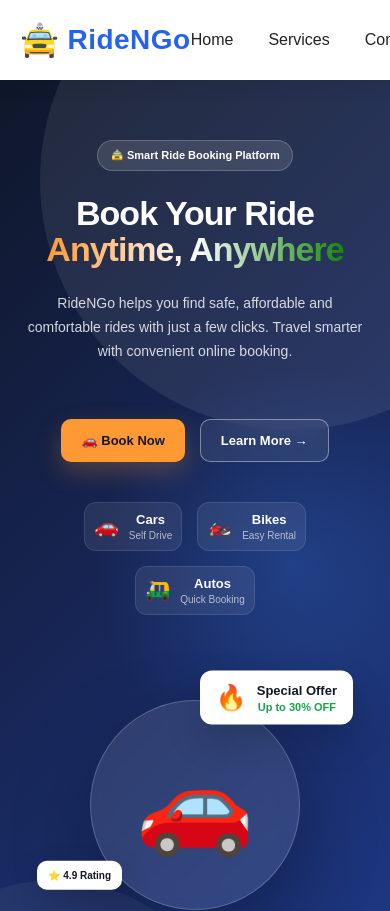
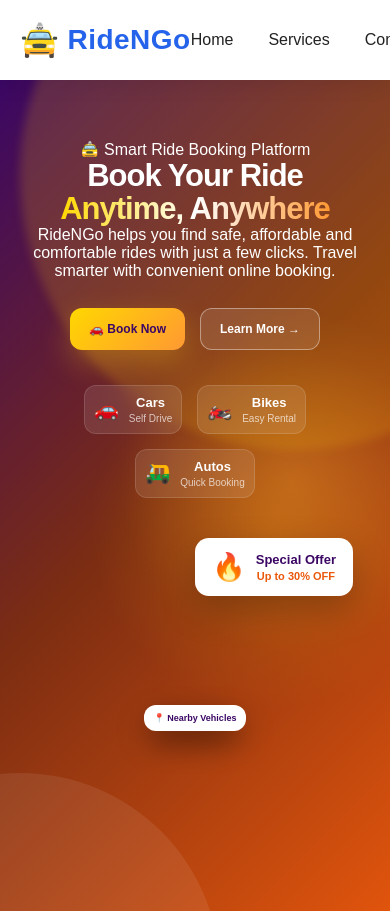
Before and after one commit to ponnadachakravarthi219-cloud/RideNGo, a React (Vite) app in the folder Frontend/: page /home in a window 390 px wide. Shown: the top 911 px of the page. Built offline with nearby package versions, Linux system fonts and the light colour scheme.

Commit message:
adding update

```diff
--- a/Frontend/src/components/Welcome/Welcome.css
+++ b/Frontend/src/components/Welcome/Welcome.css
@@ -1,44 +1,52 @@
+
 /* =========================================
-   WELCOME / HERO SECTION
+   RIDENGO GANESH CHATURTHI HERO
 ========================================= */
 
 .welcome-section {
   position: relative;
-
-  min-height: 650px;
+  min-height: 700px;
 
   display: flex;
-
   align-items: center;
 
   overflow: hidden;
 
   background:
+    radial-gradient(
+      circle at 75% 45%,
+      rgba(255, 153, 51, 0.35),
+      transparent 30%
+    ),
     linear-gradient(
       135deg,
-      #0f172a 0%,
-      #172554 45%,
-      #1e3a8a 100%
+      #3b0764 0%,
+      #7c2d12 45%,
+      #ea580c 100%
     );
 }
 
 
-/* Background decoration */
+/* =========================================
+   BACKGROUND GLOW
+========================================= */
 
 .welcome-section::before {
   content: "";
 
   position: absolute;
 
-  width: 500px;
-  height: 500px;
+  width: 550px;
+  height: 550px;
 
   border-radius: 50%;
 
-  right: -150px;
-  top: -150px;
+  right: -180px;
+  top: -180px;
 
-  background: rgba(255, 255, 255, 0.08);
+  background: rgba(255, 193, 7, 0.18);
+
+  filter: blur(5px);
 }
 
 
@@ -47,19 +55,60 @@
 
   position: absolute;
 
-  width: 350px;
-  height: 350px;
+  width: 400px;
+  height: 400px;
 
   border-radius: 50%;
 
-  left: -120px;
-  bottom: -180px;
+  left: -180px;
+  bottom: -200px;
 
-  background: rgba(255, 255, 255, 0.05);
+  background: rgba(255, 255, 255, 0.08);
 }
 
 
-/* Overlay */
+/* =========================================
+   FESTIVE GLOW
+========================================= */
+
+.festive-glow {
+  position: absolute;
+
+  border-radius: 50%;
+
+  filter: blur(60px);
+
+  animation: glowMove 6s ease-in-out infinite;
+}
+
+
+.glow-one {
+  width: 180px;
+  height: 180px;
+
+  left: 40%;
+  top: 10%;
+
+  background: rgba(255, 193, 7, 0.35);
+}
+
+
+.glow-two {
+  width: 150px;
+  height: 150px;
+
+  right: 25%;
+  bottom: 5%;
+
+  background: rgba(255, 87, 34, 0.4);
+
+  animation-delay: 2s;
+}
+
+
+/* =========================================
+   OVERLAY
+========================================= */
 
 .welcome-overlay {
   position: absolute;
@@ -68,22 +117,25 @@
 
   background:
     radial-gradient(
-      circle at 75% 50%,
-      rgba(59, 130, 246, 0.25),
+      circle at 70% 50%,
+      rgba(255, 193, 7, 0.22),
       transparent 35%
     );
+
+  pointer-events: none;
 }
 
 
-/* Main container */
+/* =========================================
+   MAIN CONTAINER
+========================================= */
 
 .welcome-container {
   position: relative;
 
-  z-index: 2;
+  z-index: 5;
 
   width: 90%;
-
   max-width: 1250px;
 
   margin: auto;
@@ -111,33 +163,52 @@
 }
 
 
-.tag {
+/* =========================================
+   FESTIVAL TAG
+========================================= */
+
+.festival-tag {
   display: inline-block;
 
-  padding: 10px 18px;
+  padding: 11px 20px;
 
   border-radius: 30px;
 
-  background: rgba(255, 255, 255, 0.12);
+  background:
+    linear-gradient(
+      90deg,
+      rgba(255, 193, 7, 0.25),
+      rgba(255, 255, 255, 0.12)
+    );
 
-  border: 1px solid rgba(255, 255, 255, 0.2);
+  border: 1px solid rgba(255, 193, 7, 0.55);
+
+  color: #fff3cd;
 
   font-size: 14px;
 
-  font-weight: 700;
+  font-weight: 800;
+
+  letter-spacing: 0.5px;
 
   backdrop-filter: blur(10px);
 
   margin-bottom: 25px;
+
+  animation: tagPulse 2.5s infinite;
 }
 
+
+/* =========================================
+   HEADING
+========================================= */
 
 .welcome-content h1 {
   margin: 0;
 
-  font-size: 64px;
+  font-size: 58px;
 
-  line-height: 1.05;
+  line-height: 1.08;
 
   font-weight: 900;
 
@@ -149,9 +220,9 @@
   background:
     linear-gradient(
       90deg,
-      #ff9933,
+      #ffd700,
       #ffffff,
-      #138808
+      #ff9933
     );
 
   -webkit-background-clip: text;
@@ -162,7 +233,11 @@
 }
 
 
-.welcome-content p {
+/* =========================================
+   DESCRIPTION
+========================================= */
+
+.festival-text {
   max-width: 650px;
 
   margin: 25px 0;
@@ -171,7 +246,86 @@
 
   line-height: 1.8;
 
-  color: rgba(255, 255, 255, 0.82);
+  color: rgba(255, 255, 255, 0.9);
+}
+
+
+/* =========================================
+   FESTIVAL OFFER BOX
+========================================= */
+
+.festival-offer {
+  width: fit-content;
+
+  display: flex;
+
+  align-items: center;
+
+  gap: 15px;
+
+  padding: 14px 22px;
+
+  margin-top: 20px;
+
+  border-radius: 16px;
+
+  background:
+    linear-gradient(
+      135deg,
+      rgba(255, 193, 7, 0.25),
+      rgba(255, 255, 255, 0.1)
+    );
+
+  border: 1px solid rgba(255, 215, 0, 0.5);
+
+  box-shadow:
+    0 15px 40px rgba(0, 0, 0, 0.2);
+
+  backdrop-filter: blur(15px);
+}
+
+
+.offer-icon {
+  font-size: 42px;
+
+  animation:
+    ganeshaBounce 2s ease-in-out infinite;
+}
+
+
+.offer-content span {
+  display: block;
+
+  font-size: 11px;
+
+  font-weight: 800;
+
+  color: #ffe082;
+
+  letter-spacing: 1px;
+}
+
+
+.offer-content strong {
+  display: block;
+
+  font-size: 25px;
+
+  margin: 2px 0;
+
+  color: #ffffff;
+}
+
+
+.offer-content small {
+  font-size: 12px;
+
+  color: rgba(255, 255, 255, 0.75);
+}
+
+
+.offer-content b {
+  color: #ffd700;
 }
 
 
@@ -184,7 +338,7 @@
 
   gap: 15px;
 
-  margin-top: 30px;
+  margin-top: 28px;
 }
 
 
@@ -192,7 +346,7 @@
 .secondary-btn {
   padding: 15px 27px;
 
-  border-radius: 10px;
+  border-radius: 12px;
 
   font-size: 15px;
 
@@ -209,27 +363,32 @@
 .primary-btn {
   border: none;
 
-  background: #ff9933;
+  background:
+    linear-gradient(
+      135deg,
+      #ffd700,
+      #ff9933
+    );
 
-  color: #111827;
+  color: #3b0764;
 
   box-shadow:
-    0 10px 25px rgba(255, 153, 51, 0.25);
+    0 12px 30px rgba(255, 193, 7, 0.3);
 }
 
 
 .primary-btn:hover {
-  transform: translateY(-4px);
+  transform: translateY(-4px) scale(1.02);
 
   box-shadow:
-    0 15px 30px rgba(255, 153, 51, 0.35);
+    0 18px 40px rgba(255, 193, 7, 0.45);
 }
 
 
 .secondary-btn {
   border: 1px solid rgba(255, 255, 255, 0.4);
 
-  background: rgba(255, 255, 255, 0.08);
+  background: rgba(255, 255, 255, 0.1);
 
   color: white;
 
@@ -240,12 +399,12 @@
 .secondary-btn:hover {
   transform: translateY(-4px);
 
-  background: rgba(255, 255, 255, 0.16);
+  background: rgba(255, 255, 255, 0.18);
 }
 
 
 /* =========================================
-   HERO FEATURES
+   QUICK FEATURES
 ========================================= */
 
 .hero-features {
@@ -253,7 +412,7 @@
 
   gap: 15px;
 
-  margin-top: 40px;
+  margin-top: 35px;
 }
 
 
@@ -268,11 +427,20 @@
 
   border-radius: 12px;
 
-  background: rgba(255, 255, 255, 0.08);
+  background: rgba(255, 255, 255, 0.1);
 
-  border: 1px solid rgba(255, 255, 255, 0.1);
+  border: 1px solid rgba(255, 255, 255, 0.13);
 
   backdrop-filter: blur(10px);
+
+  transition: 0.3s ease;
+}
+
+
+.hero-feature:hover {
+  transform: translateY(-5px);
+
+  background: rgba(255, 255, 255, 0.16);
 }
 
 
@@ -295,7 +463,7 @@
 
   font-size: 10px;
 
-  color: rgba(255, 255, 255, 0.65);
+  color: rgba(255, 255, 255, 0.7);
 }
 
 
@@ -306,7 +474,7 @@
 .welcome-visual {
   width: 45%;
 
-  min-height: 450px;
+  min-height: 480px;
 
   position: relative;
 
@@ -318,34 +486,91 @@
 }
 
 
-.vehicle-circle {
-  width: 350px;
+/* =========================================
+   GANESHA CIRCLE
+========================================= */
 
-  height: 350px;
+.ganesha-circle {
+  width: 370px;
+
+  height: 370px;
 
   border-radius: 50%;
 
   display: flex;
 
+  flex-direction: column;
+
   align-items: center;
 
   justify-content: center;
 
-  font-size: 180px;
+  position: relative;
 
   background:
-    rgba(255, 255, 255, 0.1);
+    radial-gradient(
+      circle,
+      rgba(255, 193, 7, 0.3),
+      rgba(255, 255, 255, 0.08)
+    );
 
   border:
-    1px solid rgba(255, 255, 255, 0.2);
+    2px solid rgba(255, 215, 0, 0.35);
 
   box-shadow:
+    0 0 50px rgba(255, 193, 7, 0.25),
     0 30px 80px rgba(0, 0, 0, 0.3);
 
   backdrop-filter: blur(10px);
 
   animation:
-    floatingCar 4s ease-in-out infinite;
+    floatingGanesha 4s ease-in-out infinite;
+}
+
+
+/* =========================================
+   GANESHA
+========================================= */
+
+.ganesha {
+  font-size: 170px;
+
+  line-height: 1;
+
+  filter:
+    drop-shadow(
+      0 10px 20px rgba(0, 0, 0, 0.25)
+    );
+
+  animation:
+    ganeshaBounce 3s ease-in-out infinite;
+}
+
+
+.ganesha-text {
+  text-align: center;
+
+  margin-top: 10px;
+}
+
+
+.ganesha-text strong {
+  display: block;
+
+  font-size: 18px;
+
+  color: #ffd700;
+}
+
+
+.ganesha-text span {
+  display: block;
+
+  margin-top: 5px;
+
+  font-size: 12px;
+
+  color: rgba(255, 255, 255, 0.8);
 }
 
 
@@ -356,11 +581,11 @@
 .offer-badge {
   position: absolute;
 
-  z-index: 5;
+  z-index: 10;
 
-  top: 35px;
+  top: 20px;
 
-  right: 5px;
+  right: 0;
 
   display: flex;
 
@@ -368,16 +593,16 @@
 
   gap: 10px;
 
-  padding: 12px 16px;
+  padding: 13px 17px;
 
-  border-radius: 12px;
+  border-radius: 14px;
 
   background: white;
 
-  color: #111827;
+  color: #3b0764;
 
   box-shadow:
-    0 15px 35px rgba(0, 0, 0, 0.2);
+    0 15px 35px rgba(0, 0, 0, 0.25);
 
   animation:
     floatingBadge 3s ease-in-out infinite;
@@ -385,7 +610,7 @@
 
 
 .offer-badge > span {
-  font-size: 25px;
+  font-size: 27px;
 }
 
 
@@ -403,9 +628,9 @@
 
   font-size: 11px;
 
-  color: #16a34a;
+  color: #ea580c;
 
-  font-weight: 700;
+  font-weight: 800;
 }
 
 
@@ -418,38 +643,93 @@
 
   padding: 12px 17px;
 
-  border-radius: 10px;
+  border-radius: 12px;
 
   background: white;
 
-  color: #111827;
+  color: #3b0764;
 
   font-size: 12px;
 
-  font-weight: 800;
+  font-weight: 900;
 
   box-shadow:
-    0 12px 30px rgba(0, 0, 0, 0.2);
+    0 12px 30px rgba(0, 0, 0, 0.25);
+
+  z-index: 10;
 }
 
 
-.card-one {
+.festival-card-one {
   left: 0;
 
-  bottom: 100px;
+  bottom: 130px;
 
   animation:
     floatingBadge 3.5s ease-in-out infinite;
 }
 
 
-.card-two {
+.festival-card-two {
   right: 0;
 
-  bottom: 30px;
+  bottom: 80px;
+
+  color: #ea580c;
 
   animation:
     floatingBadge 4s ease-in-out infinite;
+}
+
+
+.festival-card-three {
+  left: 25px;
+
+  top: 100px;
+
+  animation:
+    floatingBadge 4.5s ease-in-out infinite;
+}
+
+
+/* =========================================
+   DIYAS
+========================================= */
+
+.diya {
+  position: absolute;
+
+  font-size: 30px;
+
+  z-index: 4;
+
+  animation:
+    diyaFloat 3s ease-in-out infinite;
+}
+
+
+.diya-one {
+  left: 5%;
+
+  top: 15%;
+}
+
+
+.diya-two {
+  right: 5%;
+
+  bottom: 15%;
+
+  animation-delay: 1s;
+}
+
+
+.diya-three {
+  left: 45%;
+
+  bottom: 5%;
+
+  animation-delay: 2s;
 }
 
 
@@ -457,14 +737,31 @@
    ANIMATIONS
 ========================================= */
 
-@keyframes floatingCar {
+@keyframes floatingGanesha {
+
+  0% {
+    transform: translateY(0) rotate(0deg);
+  }
+
+  50% {
+    transform: translateY(-15px) rotate(1deg);
+  }
+
+  100% {
+    transform: translateY(0) rotate(0deg);
+  }
+
+}
+
+
+@keyframes ganeshaBounce {
 
   0% {
     transform: translateY(0);
   }
 
   50% {
-    transform: translateY(-15px);
+    transform: translateY(-8px);
   }
 
   100% {
@@ -481,11 +778,62 @@
   }
 
   50% {
-    transform: translateY(-8px);
+    transform: translateY(-9px);
   }
 
   100% {
     transform: translateY(0);
+  }
+
+}
+
+
+@keyframes tagPulse {
+
+  0% {
+    box-shadow: 0 0 0 rgba(255, 215, 0, 0);
+  }
+
+  50% {
+    box-shadow: 0 0 25px rgba(255, 215, 0, 0.25);
+  }
+
+  100% {
+    box-shadow: 0 0 0 rgba(255, 215, 0, 0);
+  }
+
+}
+
+
+@keyframes diyaFloat {
+
+  0% {
+    transform: translateY(0);
+  }
+
+  50% {
+    transform: translateY(-10px);
+  }
+
+  100% {
+    transform: translateY(0);
+  }
+
+}
+
+
+@keyframes glowMove {
+
+  0% {
+    transform: translate(0, 0);
+  }
+
+  50% {
+    transform: translate(20px, -20px);
+  }
+
+  100% {
+    transform: translate(0, 0);
   }
 
 }
@@ -505,21 +853,19 @@
 
 
   .welcome-content h1 {
-    font-size: 48px;
+    font-size: 45px;
   }
 
 
-  .vehicle-circle {
-    width: 280px;
+  .ganesha-circle {
+    width: 300px;
 
-    height: 280px;
-
-    font-size: 140px;
+    height: 300px;
   }
 
 
-  .hero-feature {
-    padding: 10px;
+  .ganesha {
+    font-size: 135px;
   }
 
 }
@@ -557,16 +903,21 @@
 
 
   .welcome-content h1 {
-    font-size: 42px;
+    font-size: 38px;
 
     letter-spacing: -1px;
   }
 
 
-  .welcome-content p {
+  .festival-text {
     font-size: 14px;
 
     line-height: 1.7;
+  }
+
+
+  .festival-offer {
+    text-align: left;
   }
 
 
@@ -587,15 +938,18 @@
   .welcome-visual {
     width: 100%;
 
-    min-height: 350px;
+    min-height: 390px;
   }
 
 
-  .vehicle-circle {
-    width: 250px;
+  .ganesha-circle {
+    width: 270px;
 
-    height: 250px;
+    height: 270px;
+  }
 
+
+  .ganesha {
     font-size: 120px;
   }
 
@@ -605,13 +959,19 @@
   }
 
 
-  .card-one {
+  .festival-card-one {
     left: 5%;
   }
 
 
-  .card-two {
+  .festival-card-two {
     right: 5%;
+  }
+
+
+  .festival-card-three {
+    left: 5%;
+    top: 70px;
   }
 
 }
@@ -629,22 +989,37 @@
 
 
   .welcome-content h1 {
-    font-size: 34px;
+    font-size: 31px;
   }
 
 
-  .tag {
-    font-size: 11px;
+  .festival-tag {
+    font-size: 10px;
 
     padding: 8px 12px;
   }
 
 
+  .festival-offer {
+    padding: 11px 14px;
+  }
+
+
+  .offer-icon {
+    font-size: 32px;
+  }
+
+
+  .offer-content strong {
+    font-size: 20px;
+  }
+
+
   .primary-btn,
   .secondary-btn {
-    padding: 13px 20px;
+    padding: 13px 19px;
 
-    font-size: 13px;
+    font-size: 12px;
   }
 
 
@@ -658,19 +1033,32 @@
   }
 
 
-  .vehicle-circle {
-    width: 210px;
+  .ganesha-circle {
+    width: 220px;
 
-    height: 210px;
+    height: 220px;
+  }
 
-    font-size: 95px;
+
+  .ganesha {
+    font-size: 90px;
+  }
+
+
+  .ganesha-text strong {
+    font-size: 14px;
+  }
+
+
+  .ganesha-text span {
+    font-size: 9px;
   }
 
 
   .floating-card {
-    font-size: 10px;
+    font-size: 9px;
 
-    padding: 9px 11px;
+    padding: 8px 10px;
   }
 
 }
```
